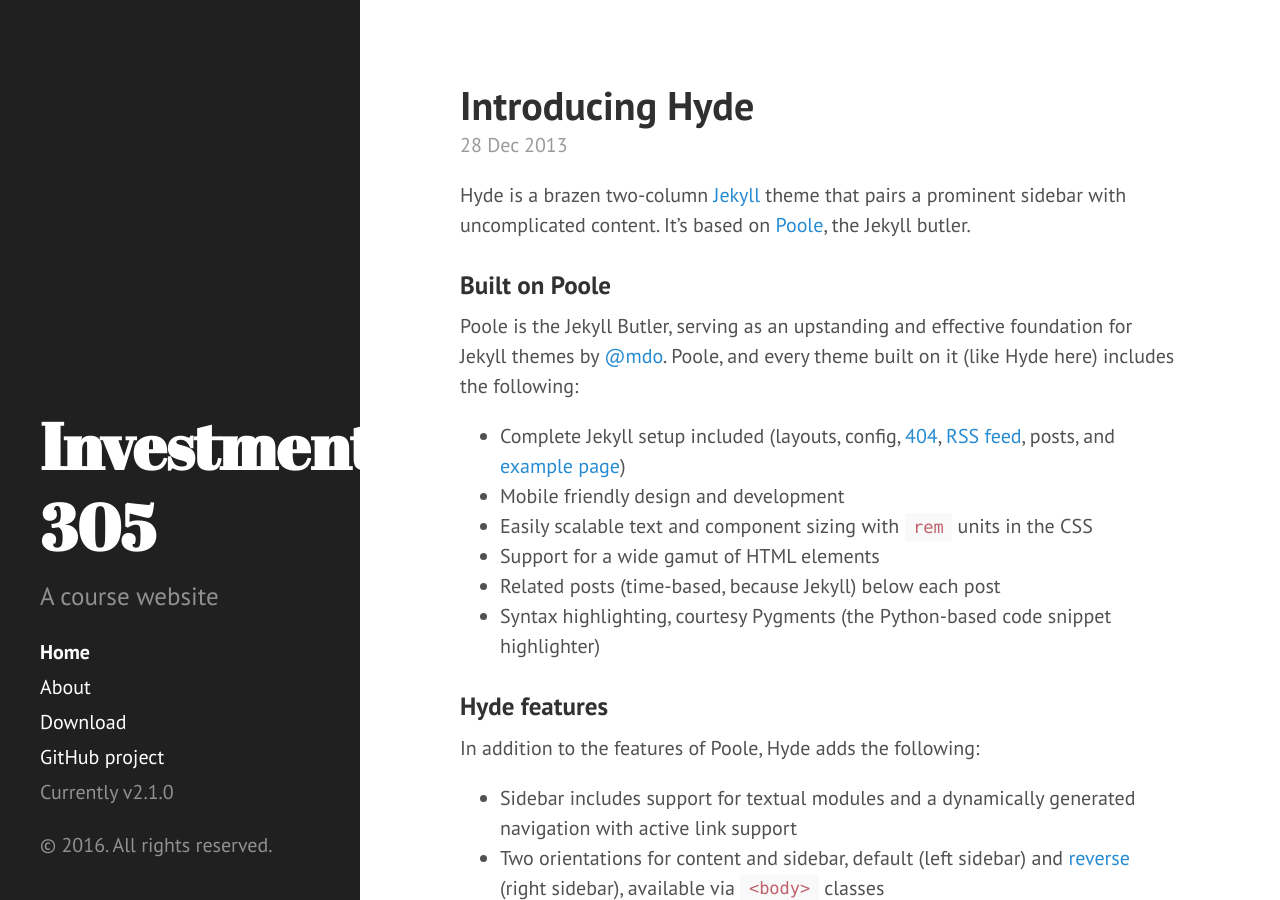
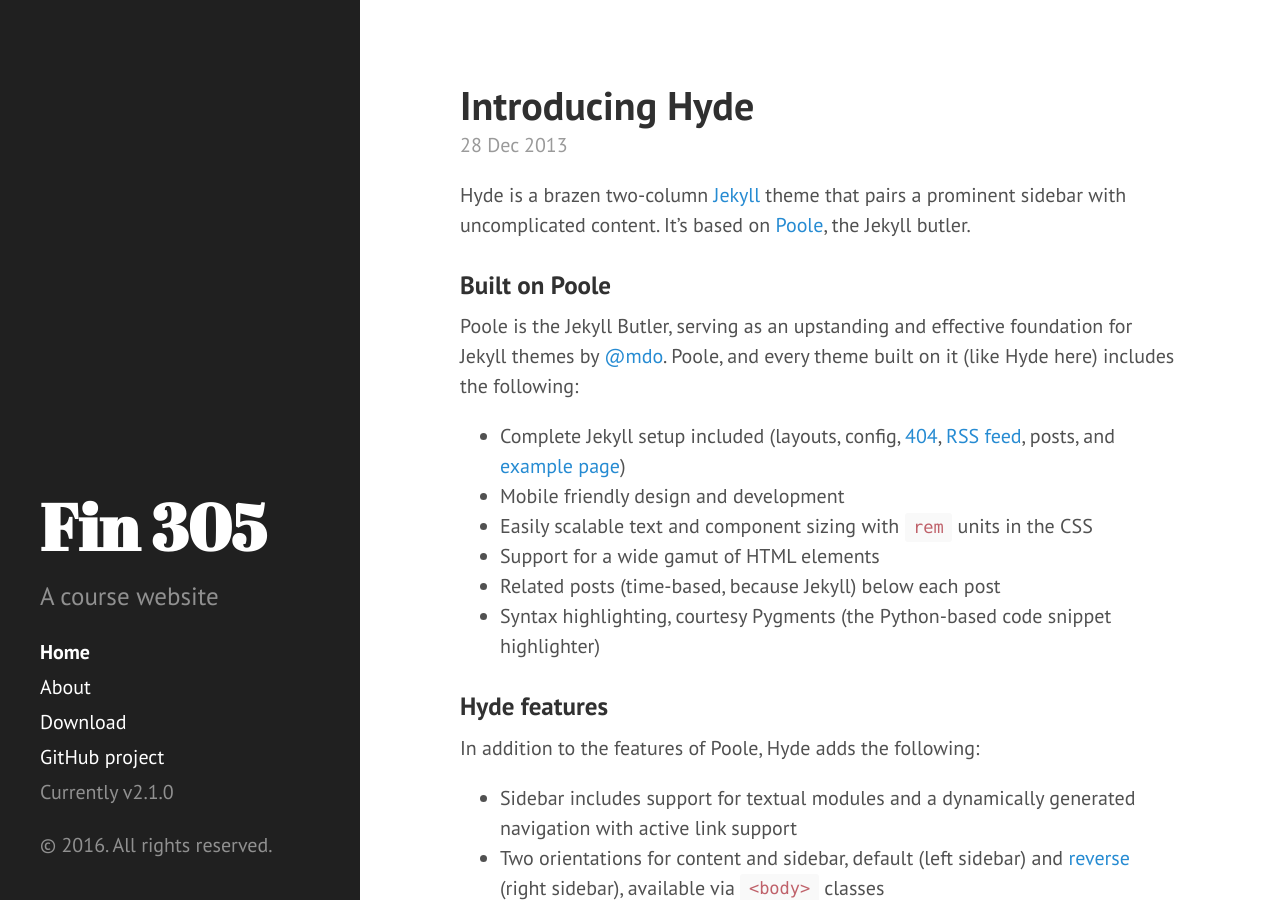
Before and after one commit to investments-course/investments-course.github.io, a Jekyll site: the page built from index.html, in a window 1280 px wide and 900 px high. Built offline with Jekyll 4.4.1, drawn with Linux system fonts in a browser that asks for light colours; Markdown is read by kramdown in place of the engine named in the settings; the list of posts is cut into pages by our own code.

Commit message:
Update _config.yml

```diff
--- a/_config.yml
+++ b/_config.yml
@@ -6,8 +6,8 @@ highlighter:      pygments
 permalink:        pretty
 
 # Setup
-title:            Investments 305
-tagline:
+title:            Fin 305
+tagline:          Investments
 description:      'A course website'
 url:
 baseurl:          /
```
